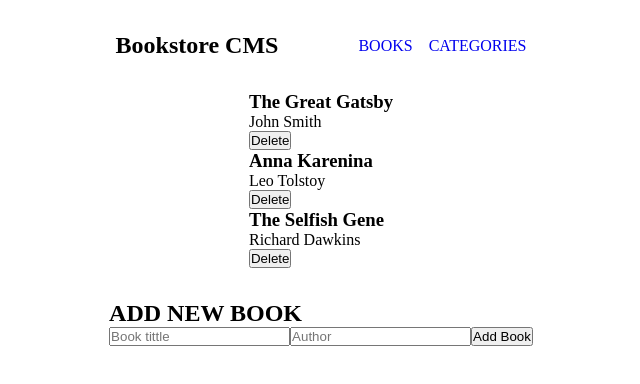
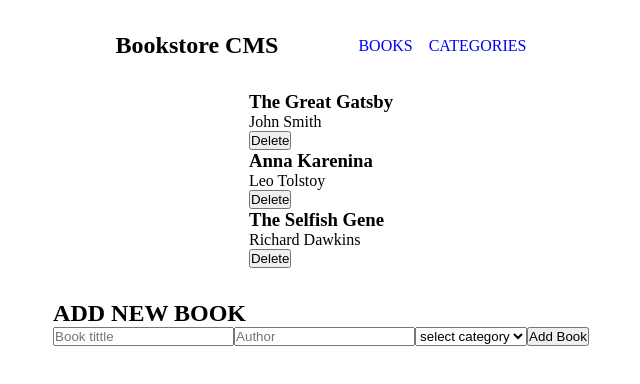
Before and after one commit to cosywasswa/Bookstore, a React (Create React App) app: page / in a window 1280 px wide. Shown: the top 384 px of the page, without its empty margins (319-959 px from the left). Built offline with nearby package versions, Linux system fonts and the light colour scheme.

Commit message:
Add categories for user selection before form submition

```diff
--- a/src/components/BookForm.js
+++ b/src/components/BookForm.js
@@ -8,17 +8,19 @@ function BookForm() {
   const dispatch = useDispatch();
   const [title, setTitle] = useState('');
   const [author, setAuthor] = useState('');
+  const [category, setCategory] = useState('');
 
   const onTitleChange = (e) => setTitle(e.target.value);
   const onAuthorChange = (e) => setAuthor(e.target.value);
 
   const saveBook = (e) => {
     e.preventDefault();
-    if (title && author) {
+    if (title && author && category) {
       dispatch(addBook({
         item_id: nanoid(),
         title,
         author,
+        category,
       }));
       setTitle('');
       setAuthor('');
@@ -42,6 +44,17 @@ function BookForm() {
           value={author}
           onChange={onAuthorChange}
         />
+        <select
+          className="form-select"
+          id="select-btn"
+          value={category}
+          onChange={(e) => setCategory(e.target.value)}
+        >
+          <option value="empty">select category</option>
+          <option value="Action">Action</option>
+          <option value="Science fiction">Science fiction</option>
+          <option value="Economy">Economy</option>
+        </select>
         <Button type="submit" onClick={saveBook} btnName="Add-btn" btnValue="Add Book" />
       </form>
     </div>
```
